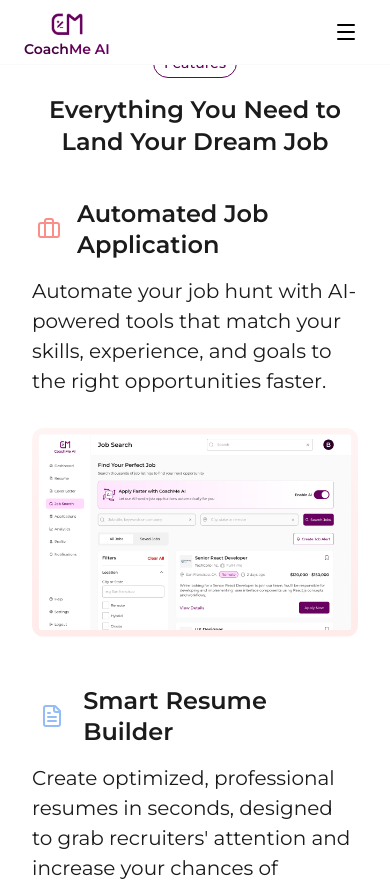
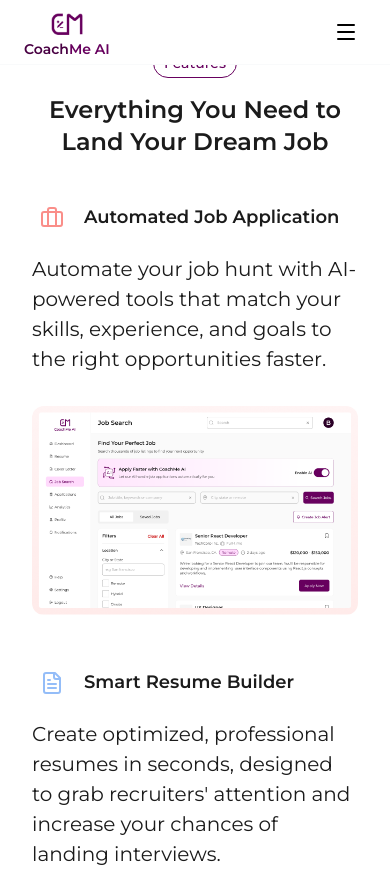
Before and after one commit to TheSkillGarage/coachme_ai, a React (Vite) app: page / in a window 390 px wide. Shown: the top 881 px of the page. Built offline with nearby package versions, Linux system fonts and the light colour scheme.

Commit message:
added features section of the home page

```diff
--- a/src/pages/landing/features/index.tsx
+++ b/src/pages/landing/features/index.tsx
@@ -82,11 +82,13 @@
                         <Icon className={`${feature.iconColor}`} size={24} />
                     </div>
                     <h3
-                        className="ml-3 sm:ml-4 text-[24px] font-semibold text-grey-500 text-left leading-snug"
+                        className="ml-3 sm:ml-4 text-lg sm:text-xl md:text-2xl lg:text-2xl font-semibold text-grey-500 text-left leading-snug"
                         style={{ lineHeight: "1.3" }}
                     >
                         {feature.title}
                     </h3>
+
+
                 </div>
                 <p
                     className="text-[20px] text-grey-500 leading-snug text-left"
```
